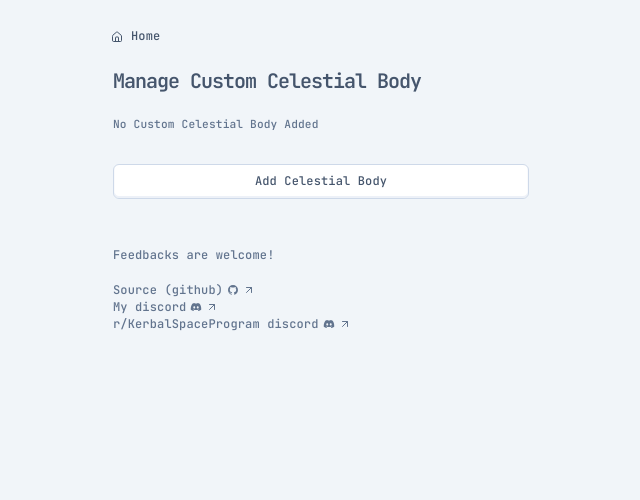
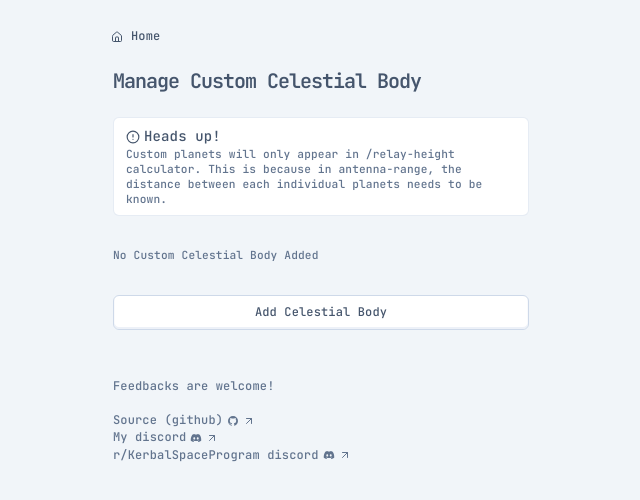
Before and after one commit to alfonsusac/ksp-helper, a Next.js app: page /custom-body in a window 1280 px wide. Shown: the top 500 px of the page, without its empty margins (319-959 px from the left). Built offline with nearby package versions, Linux system fonts and the light colour scheme.

Commit message:
heads up

```diff
--- a/src/app/custom-body/page.client.tsx
+++ b/src/app/custom-body/page.client.tsx
@@ -6,8 +6,9 @@ import { prettyNum } from "@/lib/pretty-num"
 import { HomeButton, Muted } from "@/ui/common"
 import { BackOrHomeButtonClient } from "@/ui/common.client"
 import { Footer } from "@/ui/footer"
+import { LucideCircleAlert } from "@/ui/icons"
 import { useFieldArray, type FieldArrayItem } from "@/ui/input-array"
-import { FieldBlock, numberField, textField, useField } from "@/ui/input-field"
+import { FieldBlock, numberField, textField } from "@/ui/input-field"
 import { useGlobalSettings, type GlobalSettings, type GlobalSettingsSetter } from "@/ui/settings-section"
 import { Suspense, useEffect, useState } from "react"
 
@@ -28,7 +29,17 @@ export function CustomPlanetsPage_Client() {
         </h1>
       </header>
 
-      <div className="flex flex-col gap-1">
+      <div className={cns.card()}>
+        <div className={cns.cardHeader()}>
+          <LucideCircleAlert />
+          <div>Heads up!</div>
+        </div>
+        <div className={cns.cardDescription(cns.textMuted())}>
+          Custom planets will only appear in /relay-height calculator. This is because in antenna-range, the distance between each individual planets needs to be known.
+        </div>
+      </div>
+
+      <div className="flex flex-col gap-1 pt-4">
 
         <CustomPlanetsForm settings={settings} setSettings={setSettings} />
 
--- a/src/ui/antenna-select-menu.tsx
+++ b/src/ui/antenna-select-menu.tsx
@@ -9,6 +9,7 @@ import { MenuHelperText, MenuItem, MenuPopup } from "./input"
 import { cn } from "./cn"
 import type { GlobalSettings } from "./settings-section"
 import { Divider } from "./common"
+import { AnimateChildren } from "react-flip-children"
 
 export function AntennaInput(props: {
   value: AntennaPayload,
@@ -71,7 +72,7 @@ export function AntennaInput(props: {
             const qty = props.value.get(antenna.id) ?? 0
             if (qty === 0) return null
             return (
-              <div key={antenna.id} className="flex items-start">
+              <div key={antenna.id} className="flex items-start transition data-[adding]:opacity-0 opacity-100 data-[deleting]:opacity-0">
                 <div className={cns.card(
                   "grow h-full",
                   "p-2 flex gap-2 text-sm tracking-tight",
--- a/src/ui/icons.tsx
+++ b/src/ui/icons.tsx
@@ -1,4 +1,7 @@
 import type { SVGProps } from "react"
+
+
+export function LucideCircleAlert(props: SVGProps<SVGSVGElement>) {  return (    <svg xmlns="http://www.w3.org/2000/svg" width="1em" height="1em" viewBox="0 0 24 24" {...props}>{/* Icon from Lucide by Lucide Contributors - https://github.com/lucide-icons/lucide/blob/main/LICENSE */}<g fill="none" stroke="currentColor" strokeLinecap="round" strokeLinejoin="round" strokeWidth="2"><circle cx="12" cy="12" r="10" /><path d="M12 8v4m0 4h.01" /></g></svg>  )}
 
 export function LucideChevronDown(props: SVGProps<SVGSVGElement>) { return (<svg xmlns="http://www.w3.org/2000/svg" width="1em" height="1em" viewBox="0 0 24 24" {...props}>{/* Icon from Lucide by Lucide Contributors - https://github.com/lucide-icons/lucide/blob/main/LICENSE */}<path fill="none" stroke="currentColor" strokeLinecap="round" strokeLinejoin="round" strokeWidth="2" d="m6 9l6 6l6-6" /></svg>) }
 export function LucideCheck(props: SVGProps<SVGSVGElement>) { return (<svg xmlns="http://www.w3.org/2000/svg" width="1em" height="1em" viewBox="0 0 24 24" {...props}>{/* Icon from Lucide by Lucide Contributors - https://github.com/lucide-icons/lucide/blob/main/LICENSE */}<path fill="none" stroke="currentColor" strokeLinecap="round" strokeLinejoin="round" d="M20 6L9 17l-5-5" /></svg>) }
```
